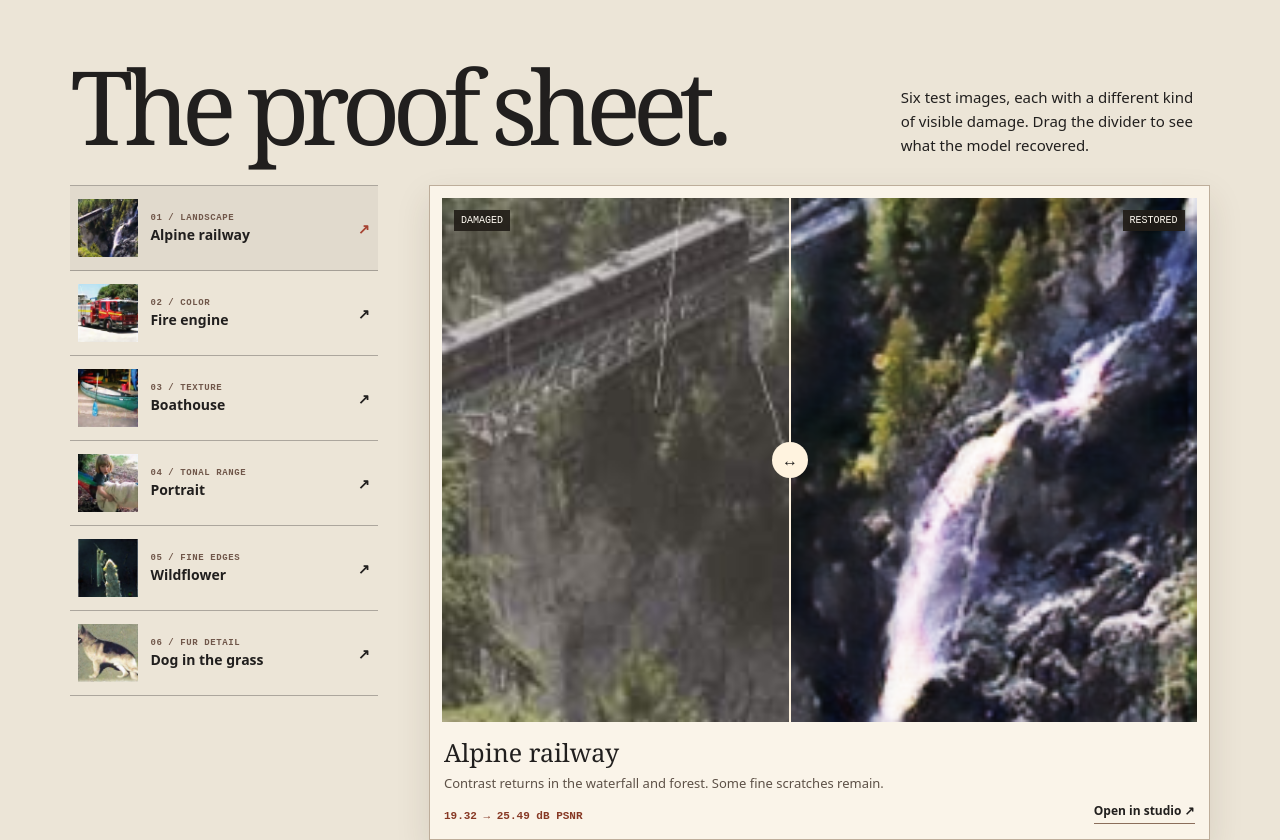
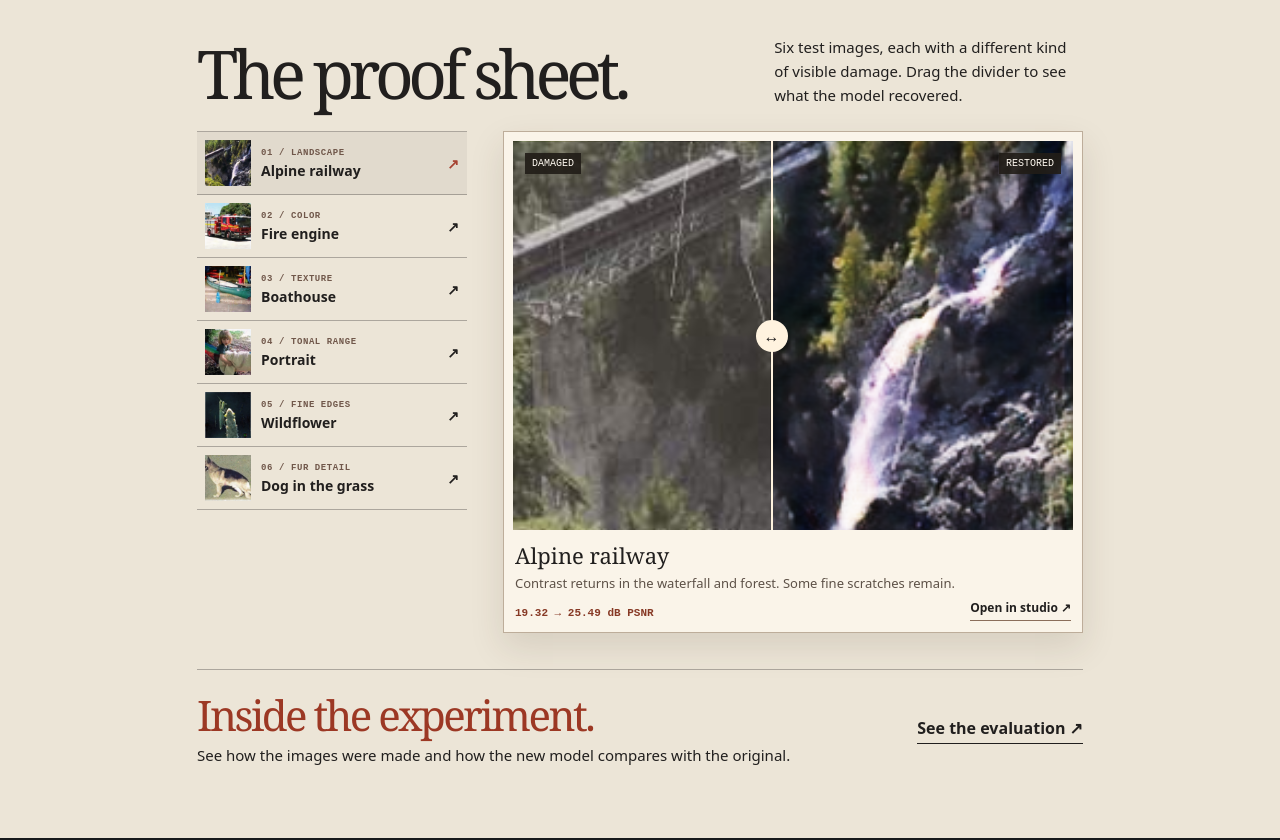
Before and after one commit to amitoj7/ChronoRestore, a website: page chronorestore/studio_assets/archive.html in a window 1280 px wide. Shown: the part 860-1700 px from the top of the page. Drawn offline with Linux system fonts and the light colour scheme; files that its build step writes are made by us from their sources; files whose address does not match are found by name.

Commit message:
Fit the archive proof sheet to desktop viewports

```diff
--- a/chronorestore/studio_assets/archive.css
+++ b/chronorestore/studio_assets/archive.css
@@ -39,13 +39,12 @@ h1 em{color:var(--accent)}
 .tile{background-image:var(--atlas);background-size:300% 300%;background-position:var(--cell);box-shadow:inset 0 0 0 1px #ffffff20;background-color:#4b443a}
 #cube-help{color:var(--muted);font:11px ui-monospace,monospace;margin:2px 0 0;display:none}
 .enhanced ~ #cube-help{display:block}
-.collection{background:#ece5d7;color:#211f1e;padding:clamp(45px,7vw,104px) clamp(20px,5.5vw,90px)}
-.collection-heading{display:flex;justify-content:space-between;align-items:end;gap:20px;margin-bottom:28px}
-h2{font-size:clamp(54px,8vw,106px);line-height:1;margin:0}
+.collection{--proof-width:clamp(380px,70svh,596px);--proof-gap:clamp(16px,3vw,36px);background:#ece5d7;color:#211f1e;padding:clamp(35px,5.5vw,72px) clamp(20px,5.5vw,90px)}
+.collection-heading{display:flex;justify-content:space-between;align-items:end;gap:20px;margin-bottom:24px}
+h2{font-size:clamp(42px,5.25vw,72px);line-height:1;margin:0}
 .collection-heading p,.research-link p{font-size:15px;line-height:1.6;max-width:36ch;margin:0}
-.case{overflow:hidden;display:block;border-bottom:1px solid #211f1e50}
-.research-link{margin-top:52px;border-top:1px solid #211f1e50;padding-top:24px;display:flex;justify-content:space-between;align-items:center;gap:15px}
-.research-link strong{font:400 clamp(27px,5vw,56px)/1 Georgia,serif;color:#9c3824;letter-spacing:-.06em}
+.research-link{margin-top:36px;border-top:1px solid #211f1e50;padding-top:24px;display:flex;justify-content:space-between;align-items:center;gap:15px}
+.research-link strong{font:400 clamp(25px,3.5vw,42px)/1 Georgia,serif;color:#9c3824;letter-spacing:-.06em}
 .research-link p{max-width:none;margin-top:7px}
 .research-link a{font-weight:650;padding-bottom:4px;border-bottom:1px solid}
 footer{padding-block:22px;color:var(--muted);font-size:12px}
@@ -62,34 +61,35 @@ footer{padding-block:22px;color:var(--muted);font-size:12px}
 html.lenis{scroll-behavior:auto}
 .signature{white-space:nowrap}
 .heart{color:var(--accent)}
-.proof{display:grid;grid-template-columns:minmax(205px, .63fr) minmax(0, 1.6fr);align-items:start;gap:clamp(18px,4vw,62px)}
+.collection-heading,.proof,.research-link{max-width:calc(270px + var(--proof-gap) + var(--proof-width) + 20px);margin-inline:auto}
+.proof{display:grid;grid-template-columns:minmax(180px,1fr) minmax(0,calc(var(--proof-width) + 20px));align-items:start;gap:var(--proof-gap)}
 .proof-index{border-top:1px solid #211f1e50}
-.case{display:grid;grid-template-columns:60px 1fr auto;gap:12px;align-items:center;padding:13px 8px;border-bottom:1px solid #211f1e50;transition:background .2s}
-.case img{width:60px;height:58px;object-fit:cover;display:block}
+.case{display:grid;grid-template-columns:46px 1fr auto;gap:10px;align-items:center;padding:8px;border-bottom:1px solid #211f1e50;transition:background .2s}
+.case img{width:46px;height:46px;object-fit:cover;display:block}
 .case small{display:block;font:650 9px/1.5 ui-monospace,monospace;letter-spacing:.065em;color:#70574a}
 .case>span{font-weight:680;font-size:14px}
 .case[aria-current=true],.case:hover{background:#211f1e0d}
 .case[aria-current=true]>span:last-child{color:#a64231}
-.proof-print{margin:0;padding:12px;background:#faf4e9;box-shadow:0 14px 32px #43322320;border:1px solid #bdad9a}
+.proof-print{margin:0;padding:9px;background:#faf4e9;box-shadow:0 14px 32px #43322320;border:1px solid #bdad9a}
 .proof-image{--cut:46%;position:relative;aspect-ratio:1.44;background:#302e2b;overflow:hidden}
 .proof-image img{position:absolute;inset:0;width:100%;height:100%;object-fit:cover;pointer-events:none}
 #proof-before{clip-path:inset(0 calc(100% - var(--cut)) 0 0)}
 .proof-tag{position:absolute;top:12px;left:12px;padding:5px 7px;background:#211d18e8;color:#fffaf1;font:10px ui-monospace,monospace;pointer-events:none}
 .right-tag{left:auto;right:12px}
 .proof-divider{position:absolute;top:0;bottom:0;left:var(--cut);width:2px;background:#fff3df;pointer-events:none}
-.proof-divider span{display:grid;place-items:center;position:absolute;top:50%;left:50%;transform:translate(-50%,-50%);width:36px;height:36px;background:#fff3df;border-radius:50%;color:#211f1e}
+.proof-divider span{display:grid;place-items:center;position:absolute;top:50%;left:50%;transform:translate(-50%,-50%);width:32px;height:32px;background:#fff3df;border-radius:50%;color:#211f1e}
 #proof-range{appearance:none;position:absolute;inset:0;width:100%;height:100%;margin:0;background:transparent;cursor:ew-resize}
 #proof-range::-webkit-slider-thumb{appearance:none;width:1px;height:36px;background:transparent}
 #proof-range::-moz-range-thumb{width:1px;height:36px;border:0;background:transparent}
 #proof-range:focus-visible{outline-offset:-4px}
-.proof-print figcaption{padding:13px 2px 3px;display:flex;justify-content:space-between;align-items:end;gap:10px}
-#proof-title{font:400 25px Georgia,serif}
-#proof-detail{font-size:13px;margin:5px 0 10px;color:#5d5147}
+.proof-print figcaption{padding:10px 2px 2px;display:flex;justify-content:space-between;align-items:end;gap:10px}
+#proof-title{font:400 22px Georgia,serif}
+#proof-detail{font-size:13px;margin:4px 0 7px;color:#5d5147}
 #proof-score{color:#873925;font:600 11px ui-monospace,monospace}
 #proof-link{font-size:12px;font-weight:650;white-space:nowrap;border-bottom:1px solid #8b6e5b;padding-bottom:4px}
 @media(pointer:fine){
 }
-@media(max-width:650px){.proof{grid-template-columns:1fr;gap:12px}.proof-index{display:grid;grid-template-columns:repeat(3,minmax(0,1fr));gap:5px;border-top:0}.case{display:block;padding:5px;line-height:1.3}.case img{width:100%;height:54px;margin-bottom:4px}.case small,.case>span:last-child{display:none}.case>span{font-size:11px}.proof-print{padding:7px}.proof-print figcaption{align-items:start;flex-direction:column}}
+@media(max-width:650px){.proof{grid-template-columns:1fr;gap:12px}.proof-index{display:grid;grid-template-columns:repeat(3,minmax(0,1fr));gap:5px;border-top:0}.case{display:block;padding:5px;line-height:1.3}.case img{width:100%;height:54px;margin-bottom:4px}.case small,.case>span:last-child{display:none}.case>span{font-size:11px}.proof-print{padding:7px}.proof-image{aspect-ratio:1.3}.proof-print figcaption{align-items:start;flex-direction:column}}
 
 .orbit[data-state="damaged"]{--atlas:url("cube-damaged.webp")}
 .orbit[data-state="reference"]{--atlas:url("cube-reference.webp")}
```
